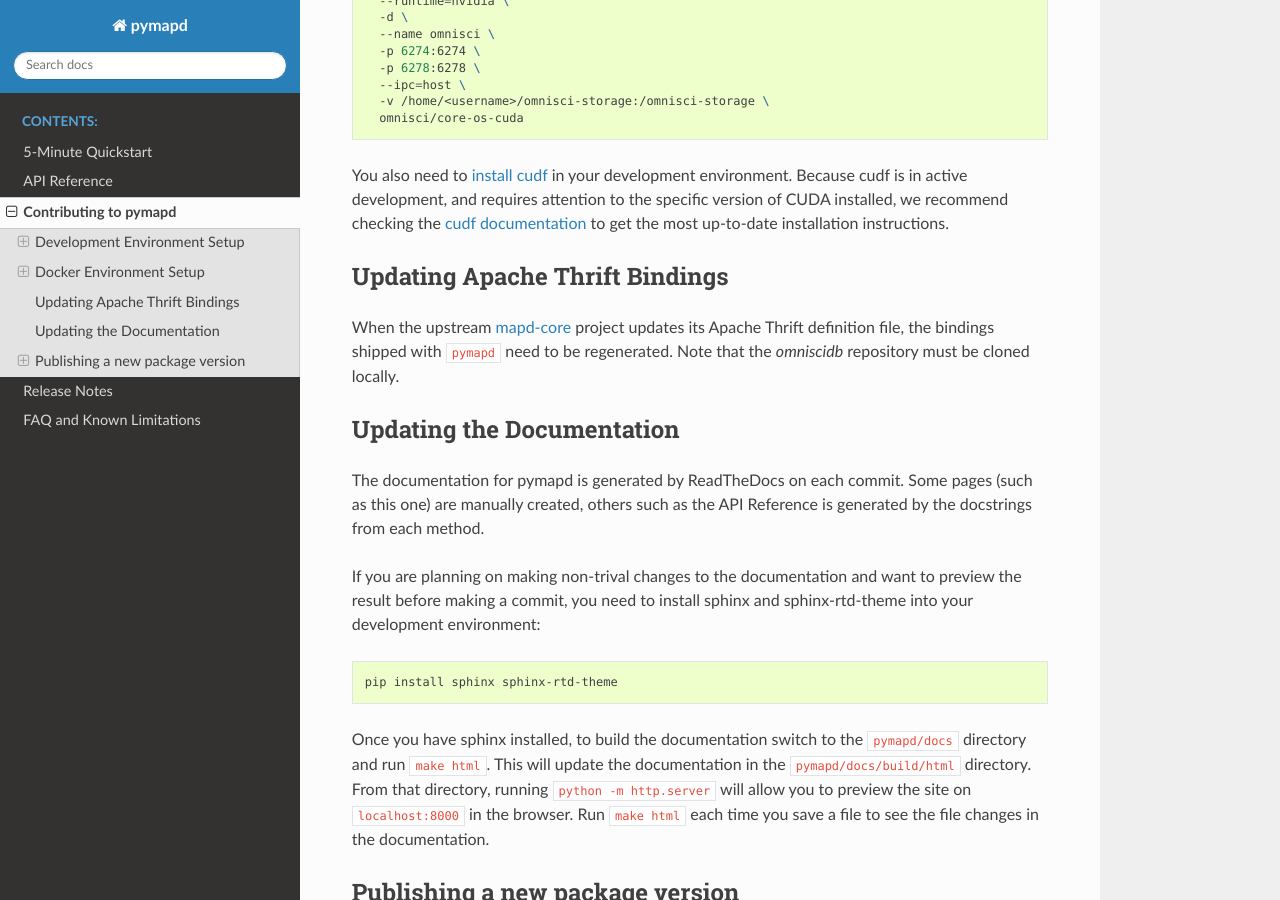
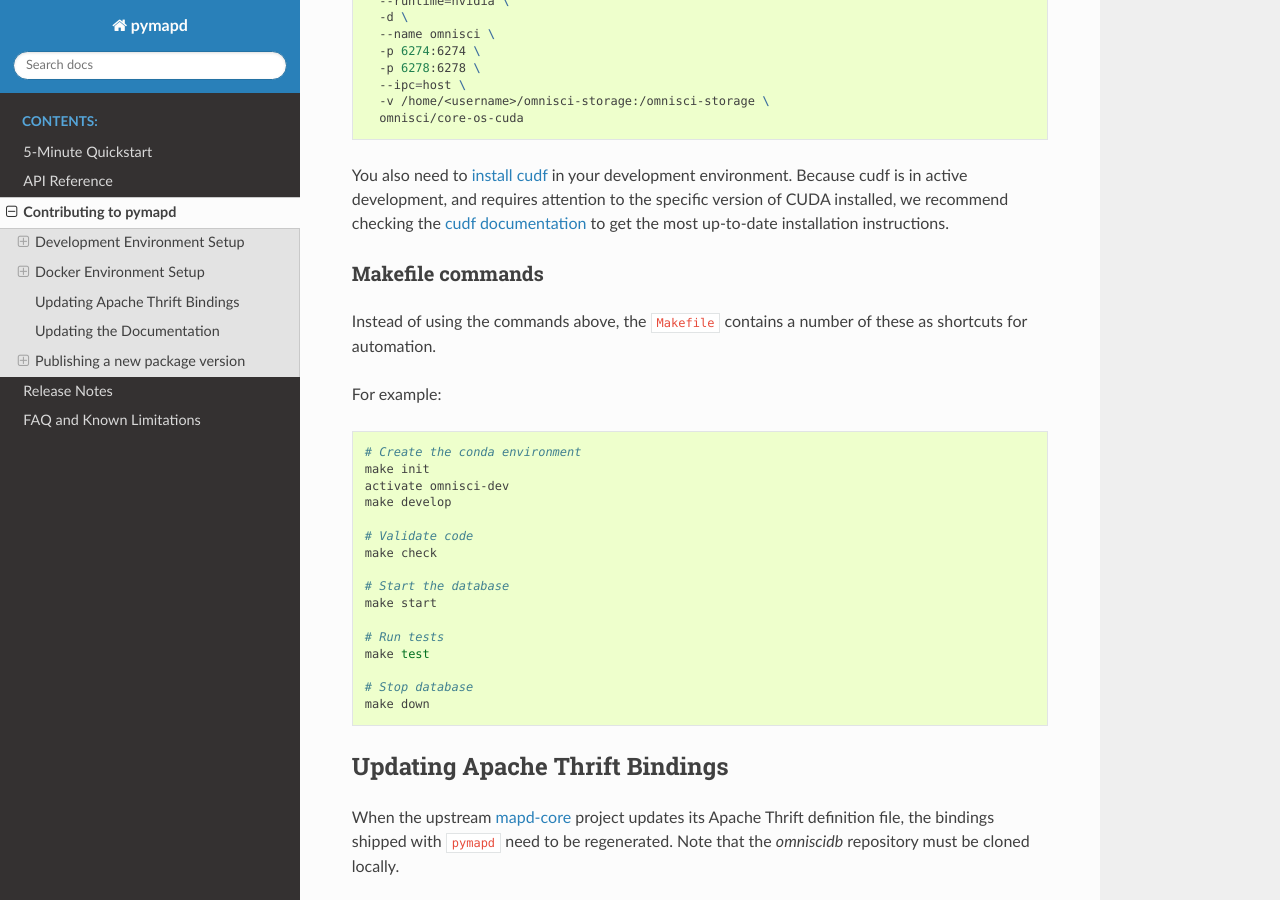
Before and after one commit to heavyai/pymapd, a Sphinx documentation site: the page built from docs/source/contributing.rst, in a window 1280 px wide and 900 px high, scrolled down 2086 px. Built offline with Sphinx 7.4.7 and the Read the Docs theme 2.0.0, drawn with Linux system fonts in a browser that asks for light colours.

Commit message:
dev/test options for host and port
Add Makefile common commands

Allow custom host and ports for test DB

```diff
--- a/docs/source/contributing.rst
+++ b/docs/source/contributing.rst
@@ -132,6 +132,33 @@ You also need to `install cudf`_ in your development environment. Because cudf i
 to the specific version of CUDA installed, we recommend checking the `cudf documentation`_ to get the most up-to-date
 installation instructions.
 
+************************
+Makefile commands
+************************
+
+Instead of using the commands above, the ``Makefile`` contains a number of these as shortcuts for automation.
+
+For example:
+
+.. code-block:: shell
+
+   # Create the conda environment
+   make init
+   activate omnisci-dev
+   make develop
+
+   # Validate code
+   make check
+
+   # Start the database
+   make start
+
+   # Run tests
+   make test
+
+   # Stop database
+   make down
+
 -------------------------------
 Updating Apache Thrift Bindings
 -------------------------------
```
Also changed, not shown: 5 other files.
